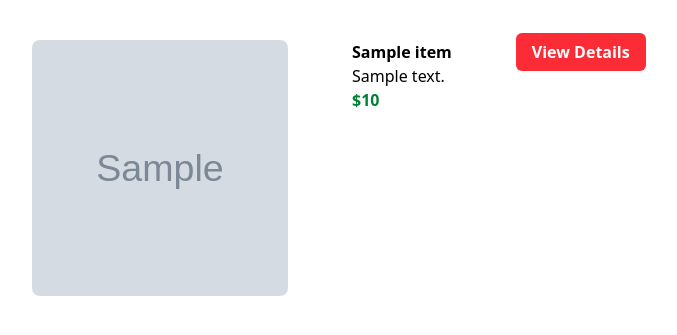
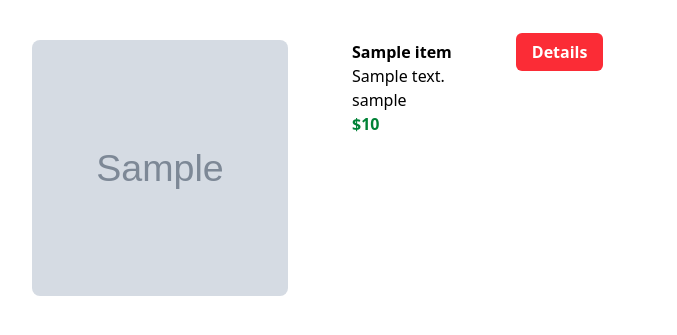
Before and after one commit to brayden-s-haws/django_food_menu, a Django app: page /food/ in a window 1280 px wide. Shown: the part 64-399 px from the top of the page, without its empty margins (288-965 px from the left). Run offline with Django 5.2, Linux system fonts and the light colour scheme; a user stored in the database is signed in; tables that the repository leaves empty hold one stand-in row (values such as "Sample post"); grey boxes marked "Sample" are stand-in pictures.

Commit message:
Automating adding user id to item creation

```diff
--- a/food/models.py
+++ b/food/models.py
@@ -1,4 +1,5 @@
 from django.db import models
+from django.contrib.auth.models import User
 
 # Create your models here.
 class Item(models.Model):
@@ -6,6 +7,7 @@ class Item(models.Model):
     def __str__(self):
         return self.item_name
 
+    user_name = models.ForeignKey(User, on_delete=models.CASCADE, default=1)
     item_name = models.CharField(max_length=200)
     item_desc = models.CharField()
     item_price = models.IntegerField()
--- a/food/templates/food/base.html
+++ b/food/templates/food/base.html
@@ -1,9 +1,11 @@
+{% load static %}
 <!DOCTYPE html>
 <html lang="en">
 <head><meta charset="UTF-8">
     <meta name="viewport" content="width=device-width, initial-scale=1.0">
     <script src="https://cdn.jsdelivr.net/npm/@tailwindcss/browser@4"></script>
-    <title>Document</title>
+    <title>Food App</title>
+    <link rel="icon" type="image/png" href="{% static 'food_icon.png' %}">
 </head>
 <body>
     <nav class="bg-blue-600 text-white">
--- a/food/templates/food/index.html
+++ b/food/templates/food/index.html
@@ -9,10 +9,11 @@
             <div class="mx-16">
                 <div class="font-bold">{{ item.item_name}}</div>
                 <div>{{ item.item_desc}}</div>
+                <div>{{ item.user_name }} </div>
                 <div class="text-green-700 font-bold">${{ item.item_price}}</div>
             </div>
             <div>
-                    <a  class="bg-red-500 text-white font-bold rounded-md px-4 py-2" href="{% url 'food:detail' item.id %}">View Details</a>
+                    <a  class="bg-red-500 text-white font-bold rounded-md px-4 py-2" href="{% url 'food:detail' item.id %}">Details</a>
             </div>
         </div>
         {% endfor %}
--- a/food/views.py
+++ b/food/views.py
@@ -27,6 +27,8 @@ def create_item(request):
     form = ItemForm(request.POST or None)
     if request.method == "POST":
         if form.is_valid():
+            item = form.save(commit=False)
+            item.user_name = request.user
             form.save()
             return redirect("food:index")
 
@@ -34,6 +36,7 @@ def create_item(request):
         "form": form
     }
     return render(request, "food/item_form.html", context)
+
 def update_item(request, id):
     item = Item.objects.get(id=id)
     form = ItemForm(request.POST or None, instance=item)
```
